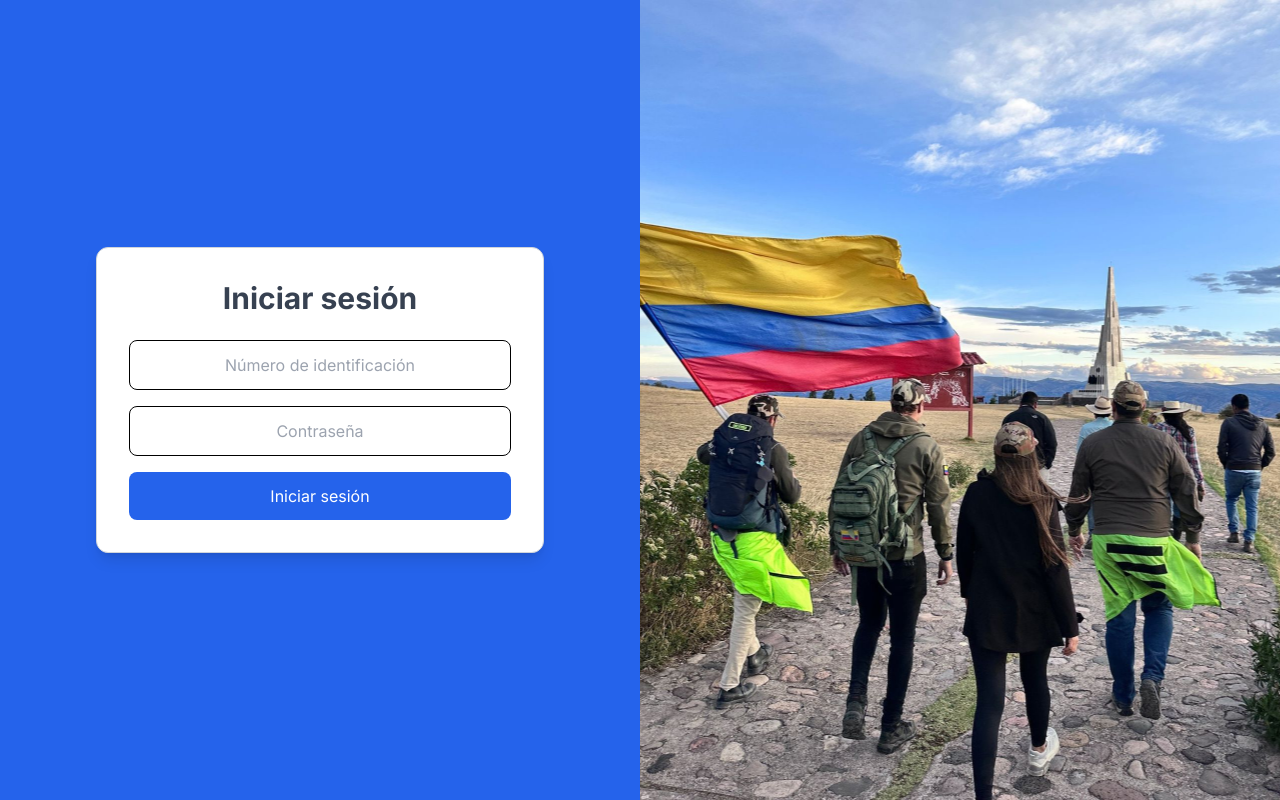
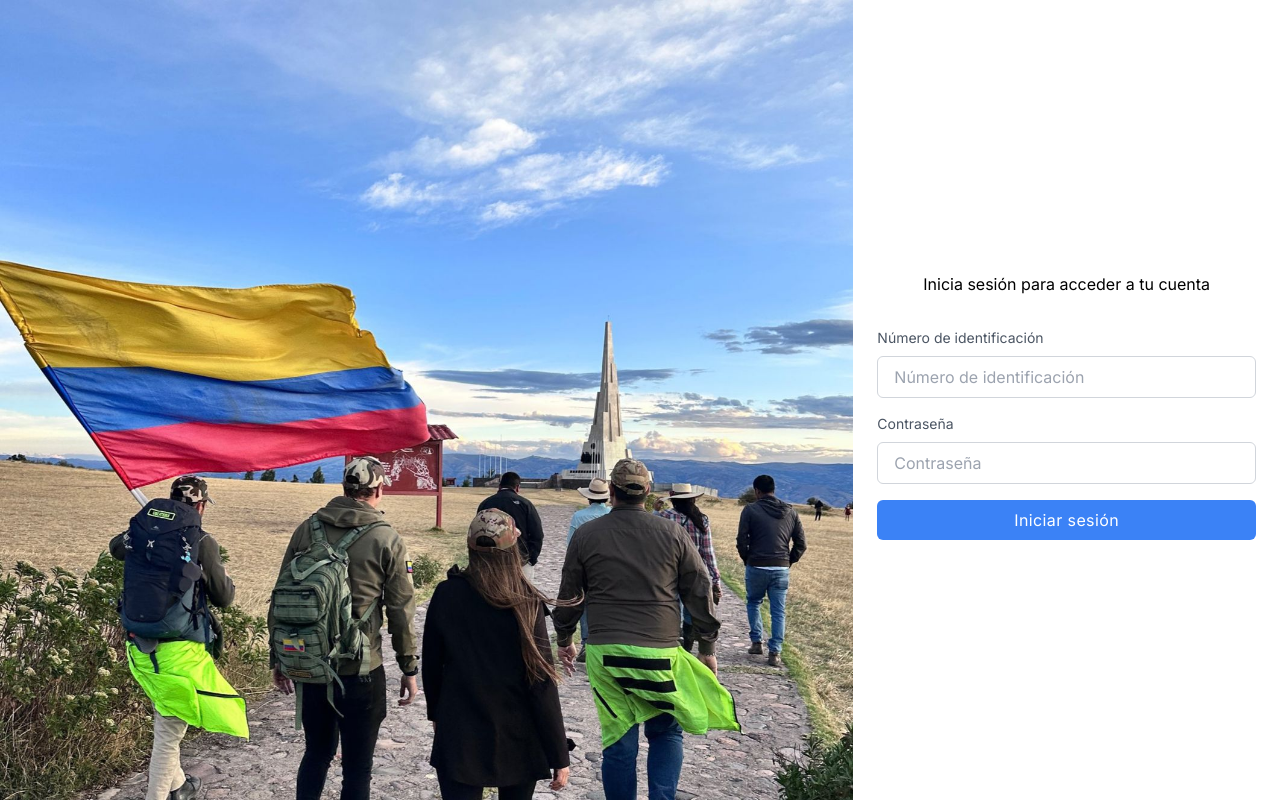
Before and after one commit to Uscategui-TI/dashboard-front, a Next.js app: page /auth/sing-in in a window 1280 px wide. Built offline with nearby package versions, Linux system fonts and the light colour scheme.

Commit message:
actualizacion de login

```diff
--- a/src/app/auth/sing-in/login.tsx
+++ b/src/app/auth/sing-in/login.tsx
@@ -51,38 +51,58 @@ export default function LoginForm() {
   };
 
   return (
-    <div className="h-screen flex">
+    <div className="bg-white dark:bg-gray-900 flex justify-center h-screen">
+      {/* Columna Izquierda - Imagen */}
+      <div
+        className="hidden bg-cover lg:block lg:w-2/3"
+        style={{ backgroundImage: "url(/images/FotoLogin.jpg)" }}
+      >
+      </div>
 
-        {/* Columna Izquierda - Formulario */}
-        <div className="w-1/2 flex items-center justify-center bg-blue-600 p-10">
-          <div className="w-full max-w-md bg-white p-8 rounded-xl shadow-lg border border-gray-300">
-            <h2 className="text-3xl font-bold text-center text-gray-700 mb-6">Iniciar sesión</h2>
+      {/* Columna Derecha - Formulario */}
+      <div className="flex items-center w-full max-w-md px-6 mx-auto lg:w-2/6">
+        <div className="flex-1">
+          <div className="text-center">
+            <p className="mt-3 text-black dark:text-gray-300">
+              Inicia sesión para acceder a tu cuenta
+            </p>
+          </div>
 
+          <div className="mt-8">
             {error && <div className="text-red-500 text-center">{error}</div>}
-
             <form onSubmit={handleSubmit} className="space-y-4">
+              <div>
+                <label className="block mb-2 text-sm text-gray-600 dark:text-gray-200">
+                  Número de identificación
+                </label>
                 <input
                   type="text"
                   name="idNumber"
                   placeholder="Número de identificación"
                   value={loginData.idNumber}
                   onChange={handleChange}
-                className="w-full p-3 border border-black rounded-lg focus:ring-2 focus:ring-blue-400 text-black text-center"
+                  className="block w-full px-4 py-2 mt-2 text-gray-700 bg-white border border-gray-300 rounded-md focus:border-blue-400 focus:ring focus:ring-blue-300 focus:ring-opacity-50"
                   required
                   autoComplete="off"
                 />
+              </div>
+              <div>
+                <label className="block mb-2 text-sm text-gray-600 dark:text-gray-200">
+                  Contraseña
+                </label>
                 <input
                   type="password"
                   name="password"
                   placeholder="Contraseña"
                   value={loginData.password}
                   onChange={handleChange}
-                className="w-full p-3 border border-black rounded-lg focus:ring-2 focus:ring-blue-400 text-black text-center"
+                  className="block w-full px-4 py-2 mt-2 text-gray-700 bg-white border border-gray-300 rounded-md focus:border-blue-400 focus:ring focus:ring-blue-300 focus:ring-opacity-50"
                   required
                 />
+              </div>
               <button
                 type="submit"
-                className="w-full p-3 text-white bg-blue-600 rounded-lg hover:bg-blue-700 transition"
+                className="w-full px-4 py-2 tracking-wide text-white transition-colors duration-200 transform bg-blue-500 rounded-md hover:bg-blue-400 focus:outline-none focus:bg-blue-400 focus:ring focus:ring-blue-300 focus:ring-opacity-50"
                 disabled={loading}
               >
                 {loading ? "Cargando..." : "Iniciar sesión"}
@@ -90,15 +110,7 @@ export default function LoginForm() {
             </form>
           </div>
         </div>
-      {/* Columna Derecha - Imagen */}
-      <div className="w-1/2 h-screen bg-white flex">
-      <img
-        src="/images/FotoLogin.jpg" // Ruta de tu imagen
-        alt="Login"
-        className="w-full h-full object-cover"
-      />
       </div>
-
     </div>
   );
 }
```
Lines whose indentation alone changed are shown as unchanged.
